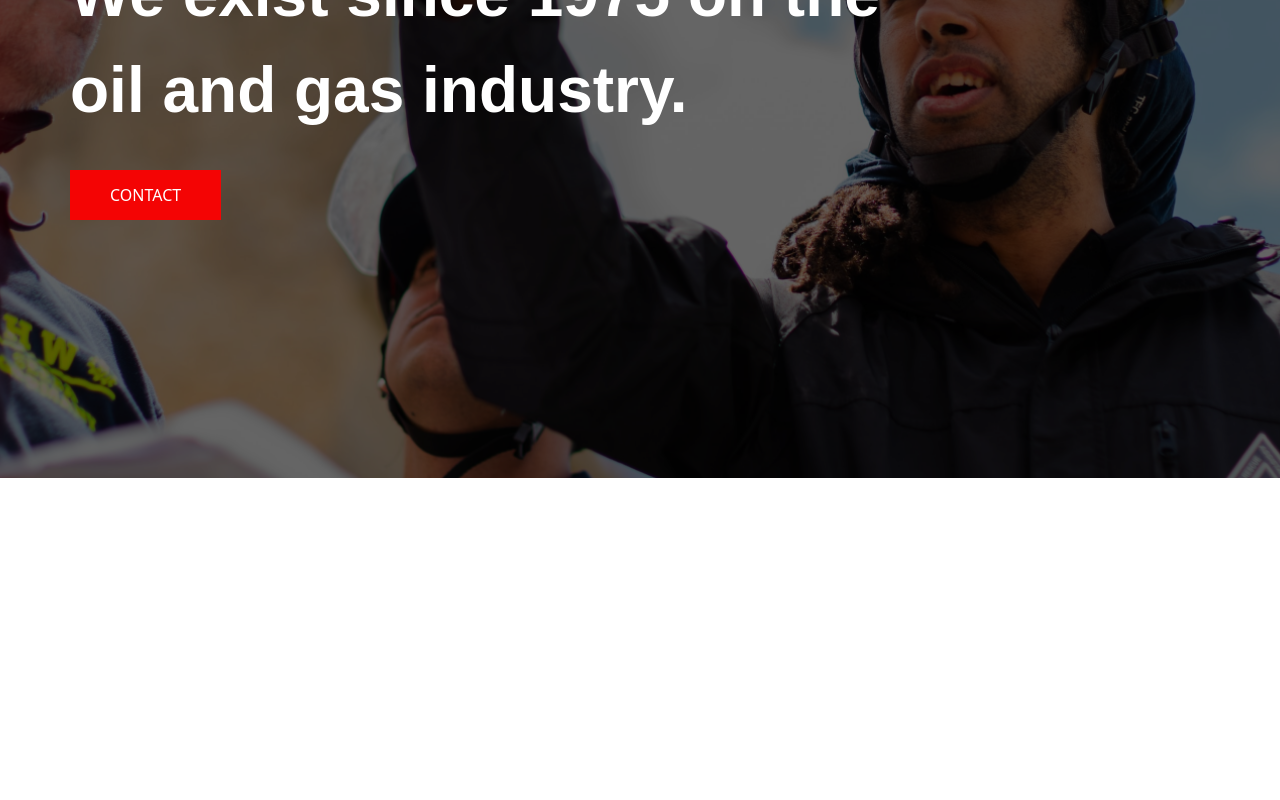
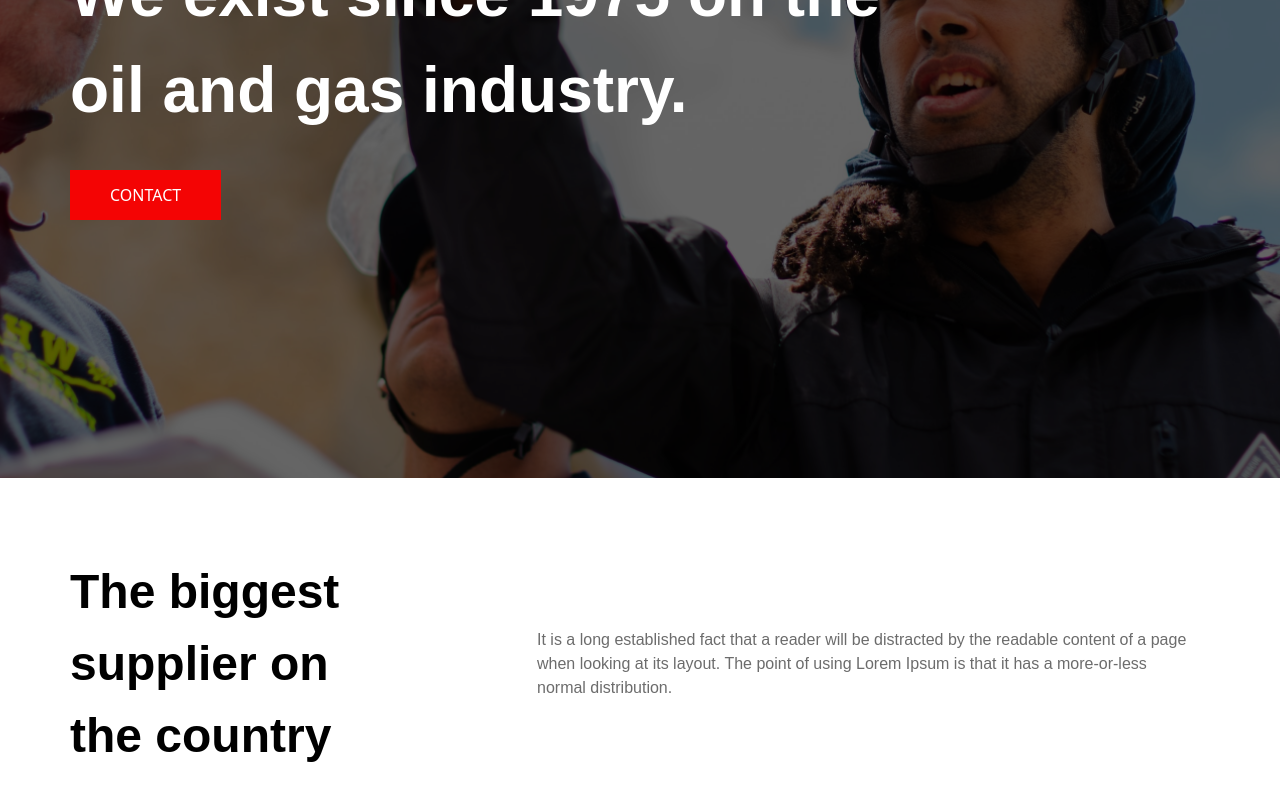
Before and after one commit to AlamgirSarder/petroil, a React (Vite) app: page / in a window 1280 px wide. Shown: the part 501-1301 px from the top of the page. Before the commit the page ends 979 px from the top, so only its background shows below. Built offline with nearby package versions, Linux system fonts and the light colour scheme; the HTML template or start-up script is replaced by a standard one.

Commit message:
welcome add

```diff
--- a/src/App.jsx
+++ b/src/App.jsx
@@ -1,18 +1,17 @@
-import Banner from "./components/banner/Banner"
-import Header from "./components/header/Header"
-import Navbar from "./components/navbar/Navbar"
+import Banner from "./components/banner/Banner";
+import Header from "./components/header/Header";
+import Navbar from "./components/navbar/Navbar";
+import Welcome from "./components/welcome/Welcome";
 
 function App() {
-
-
   return (
-   <>
-   <Header/>
-   <Navbar/>
-   <Banner/>
-
-   </>
-  )
+    <>
+      <Header />
+      <Navbar />
+      <Banner />
+      <Welcome />
+    </>
+  );
 }
 
-export default App
+export default App;
--- /dev/null
+++ b/src/components/welcome/Welcome.jsx
@@ -0,0 +1,25 @@
+import React from "react";
+import Container from "../layouts/Container";
+import Flex from "../layouts/Flex";
+
+const Welcome = () => {
+  return (
+    <section className="pt-[78px] pb-[100px]">
+      <Container>
+        <Flex className="items-center">
+          <h2 className="font-primary font-bold text-[48px] leading-[72px] w-[289px] mr-[178px]">
+            The biggest supplier on the country
+          </h2>
+          <p className="w-[651px] text-[#6C6C6C] text-[16px] font-medium font-primary">
+            It is a long established fact that a reader will be distracted by
+            the readable content of a page when looking at its layout. The point
+            of using Lorem Ipsum is that it has a more-or-less normal
+            distribution.
+          </p>
+        </Flex>
+      </Container>
+    </section>
+  );
+};
+
+export default Welcome;
```
